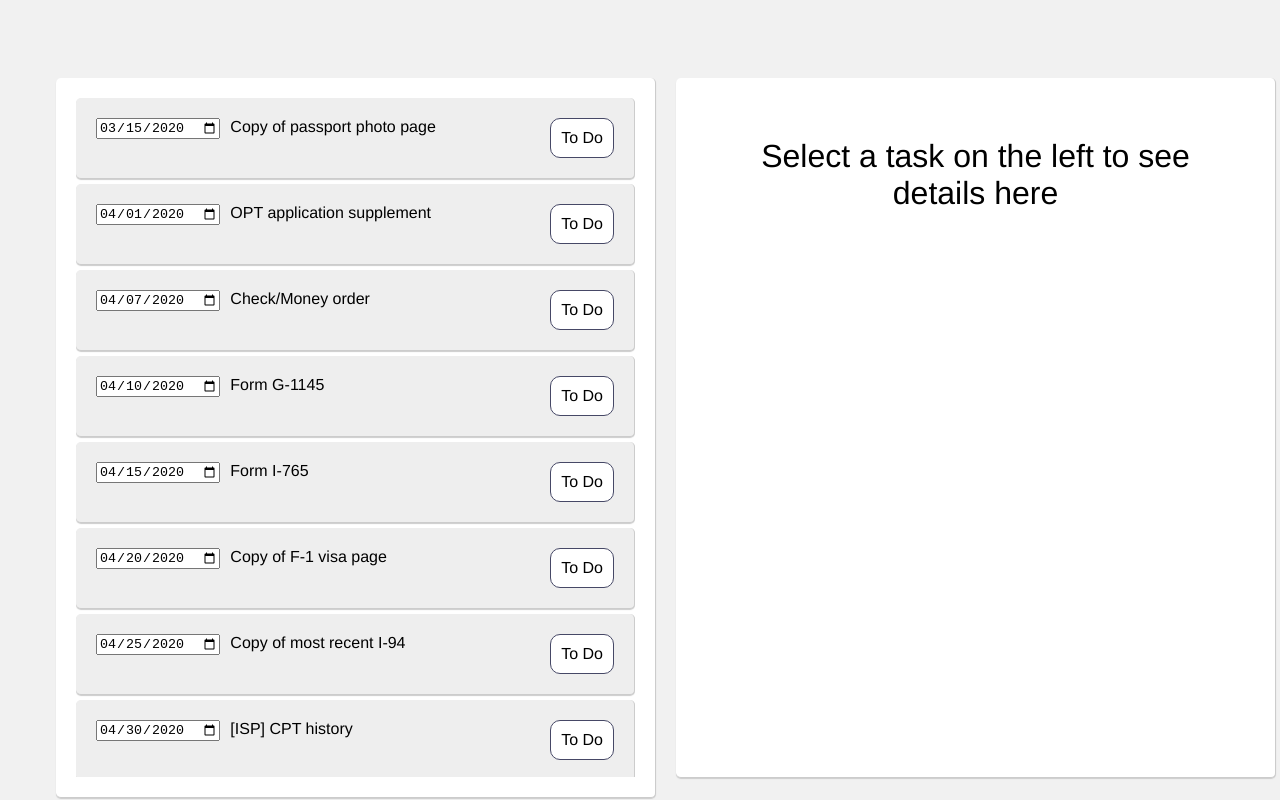
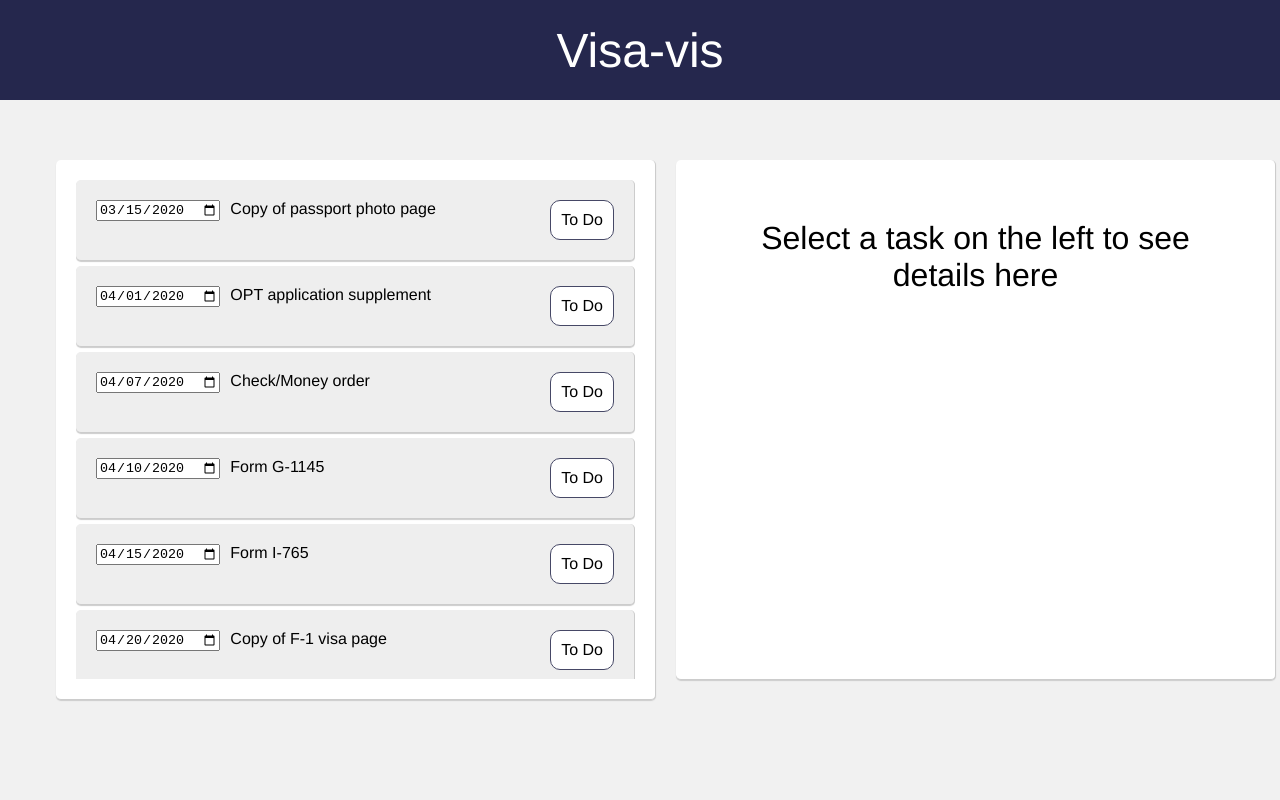
Before and after one commit to kevin-shin/Visa-vis, a React (Create React App) app: page / in a window 1280 px wide. Built offline with nearby package versions, Linux system fonts and the light colour scheme.

Commit message:
Fixed: Header not showing Merge branch 'master' of https://github.com/kevin-shin/Visa-vis
# Conflicts:
#	src/app/App.css
#	src/app/taskCard/styles.css
#	src/app/timeline/styles.css

```diff
--- a/src/app/App.css
+++ b/src/app/App.css
@@ -1,15 +1,13 @@
 .body {
   display: flex;
   flex-direction: column;
-    justify-content: center;
-    align-items: center;
   height: 100vh;
   width: 100vw;
   margin: 0;
   padding: 0;
   background: #f1f1f1;
   overflow: auto;
-    font-family: Helvetica;
+  font-family: Helvetica, serif;
 }
 
 * {
@@ -17,25 +15,22 @@
 }
 
 .header {
-    width: 100%;
-    flex: 0 1 100px;
   display: flex;
   justify-content: center;
   align-items: center;
   font-size: 3em;
-    font-family: Helvetica;
   color: white;
   background-color: #25274D;
-    height: 10%;
+  min-height: 100px;
 }
 
 .main {
-  flex: 1 1;
+  padding: 50px;
+  margin: 0 auto;
   display: flex;
   flex-direction: row-reverse;
   justify-content: center;
   align-items: stretch;
   width: 80%;
-  margin: 100px;
-  height: 90%;
+  max-height: 80%;
 }
--- a/src/app/taskCard/styles.css
+++ b/src/app/taskCard/styles.css
@@ -37,12 +37,11 @@
 }
 
 .button-ghost {
-    background: none;
   border: 1px solid #aaa;
   border-radius: 5px;
   padding: 15px 20px;
   user-select: none;
-    background-color: #464866;
+  background: #464866 none;
   color: white;
 }
 
--- a/src/app/tasksList/styles.css
+++ b/src/app/tasksList/styles.css
@@ -28,7 +28,7 @@
 
 .task-item {
   display: flex;
-  flex: row;
+  flex-direction: row;
   justify-content: space-between;
 }
 
--- a/src/index.css
+++ b/src/index.css
@@ -11,7 +11,3 @@ code {
   font-family: source-code-pro, Menlo, Monaco, Consolas, "Courier New",
   monospace;
 }
-
-.header {
-  background-color: #25274D;
-}
```
Also changed, not shown: src/app/timeline/styles.css (indentation only). Lines whose indentation alone changed are shown as unchanged.
